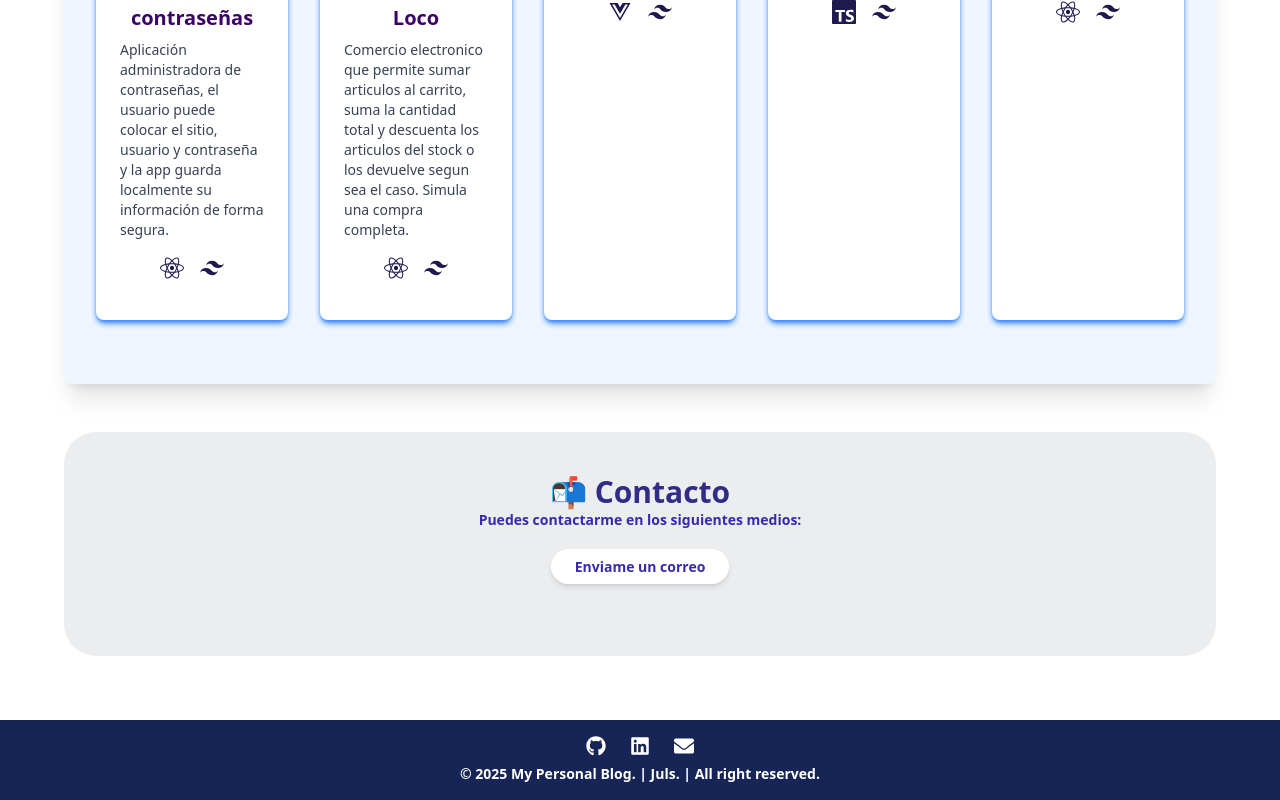
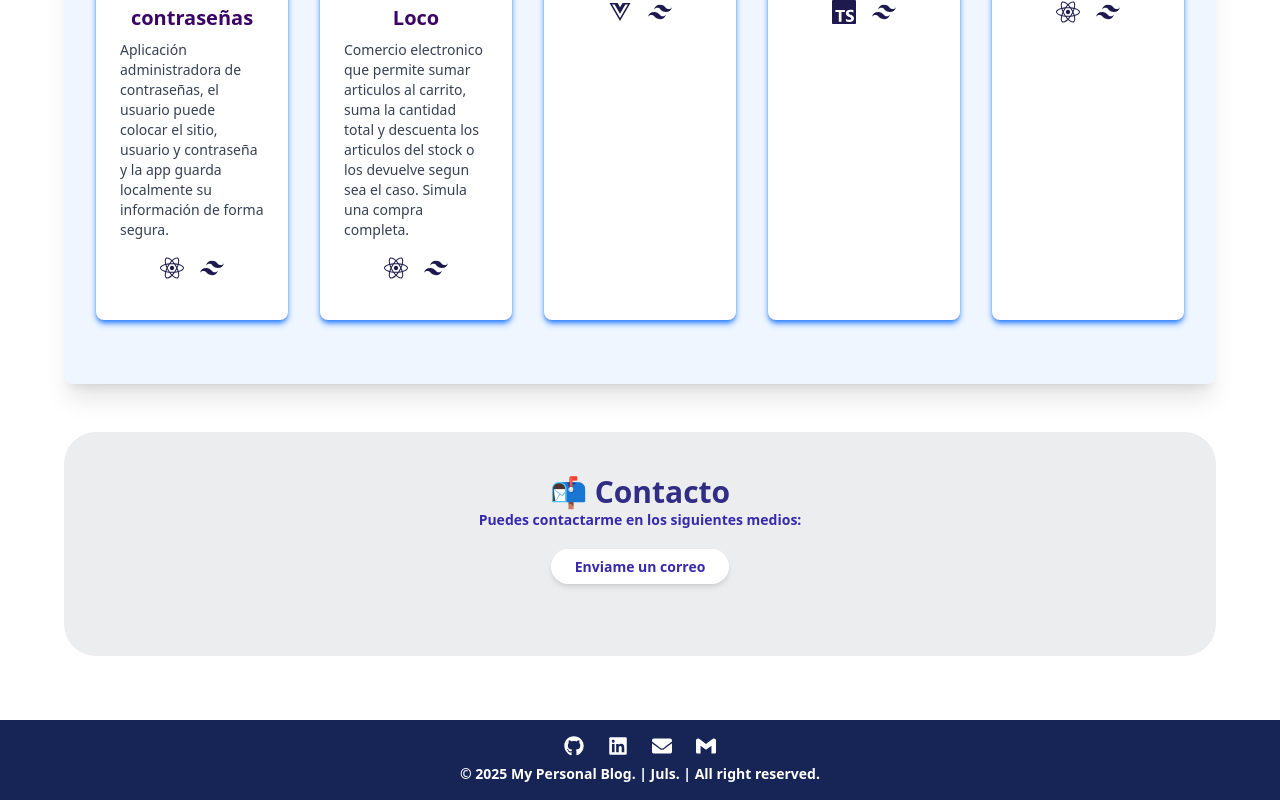
Before and after one commit to JCesar206/myPersonalBlog, a React (Vite) app: page / in a window 1280 px wide. Shown: the part 1280-2080 px from the top of the page. Built offline with nearby package versions, Linux system fonts and the light colour scheme; the HTML template or start-up script is replaced by a standard one.

Commit message:
Se sube link gmail a footer

```diff
--- a/src/App.jsx
+++ b/src/App.jsx
@@ -1,6 +1,6 @@
 import { useState } from "react";
 import {DiHtml5, DiCss3, DiJavascript1, DiMysql, DiReact, DiGit, DiGithub, DiNodejsSmall} from "react-icons/di";
-import {SiTailwindcss, SiPostman, SiTypescript, SiJest} from "react-icons/si";
+import {SiTailwindcss, SiPostman, SiTypescript, SiJest } from "react-icons/si";
 import {VscVscodeInsiders} from "react-icons/vsc";
 import { FaReact, FaVuejs } from "react-icons/fa";
 import Navbar from "./components/Navbar";
--- a/src/components/Footer.jsx
+++ b/src/components/Footer.jsx
@@ -1,4 +1,5 @@
 import { FaGithub, FaLinkedin, FaEnvelope } from "react-icons/fa";
+import { SiGmail } from "react-icons/si";
 
 const Footer = () => {
 
@@ -14,6 +15,9 @@ const Footer = () => {
         <a href="mailto:jcesar206@hotmail.com">
           <FaEnvelope  className="hover:text-blue-400 transition-colors" size={20}/>
         </a>
+				<a href="mailto:jcesary06@gmail.com">
+          <SiGmail  className="hover:text-blue-400 transition-colors" size={20}/>
+        </a>
 			</div>
 			<p className="text-sm text-center text-white font-bold gover:text-blue-300">&copy; {new Date().getFullYear()} My Personal Blog. | Juls. |
 				All right reserved.</p>
```
